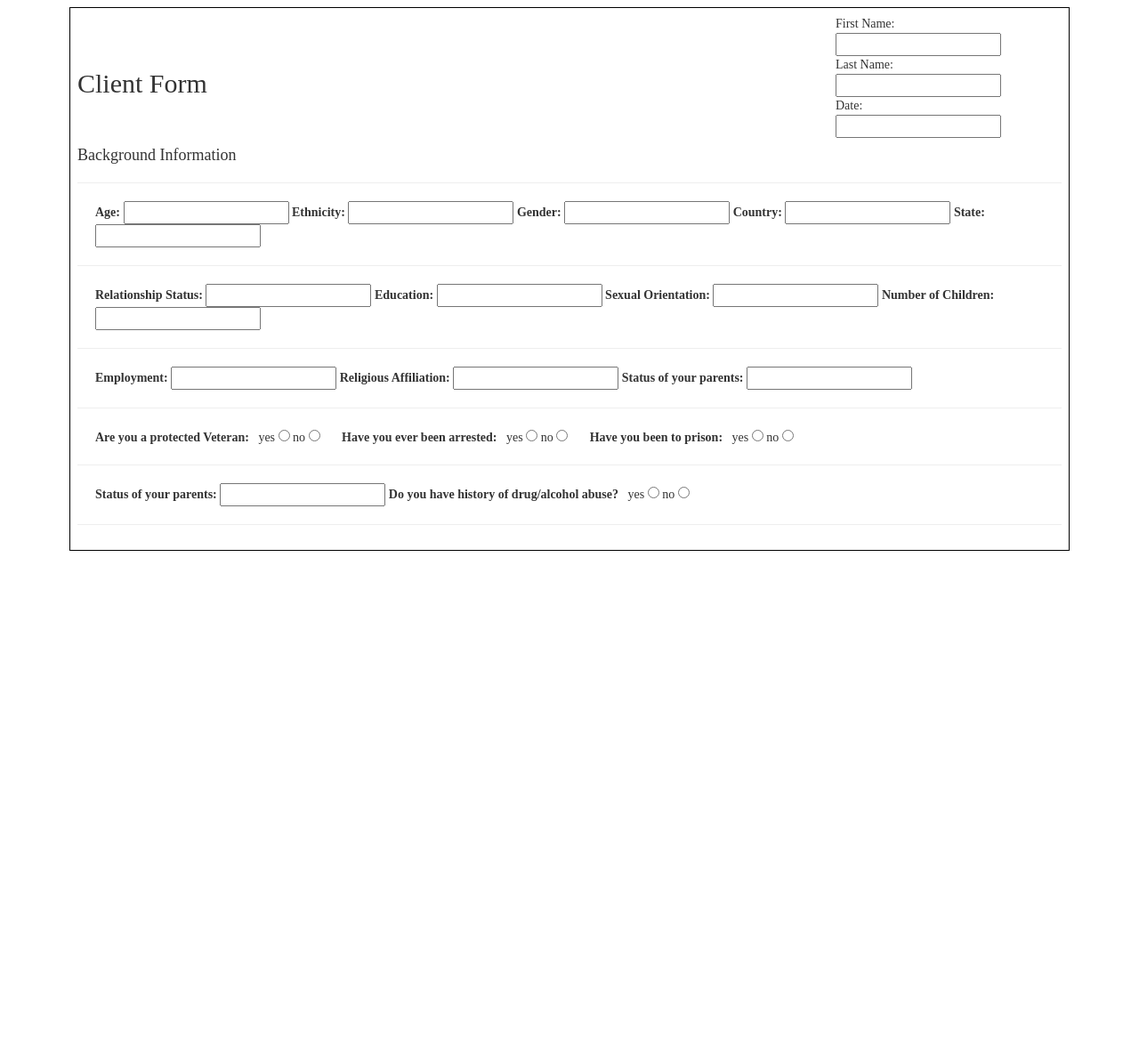
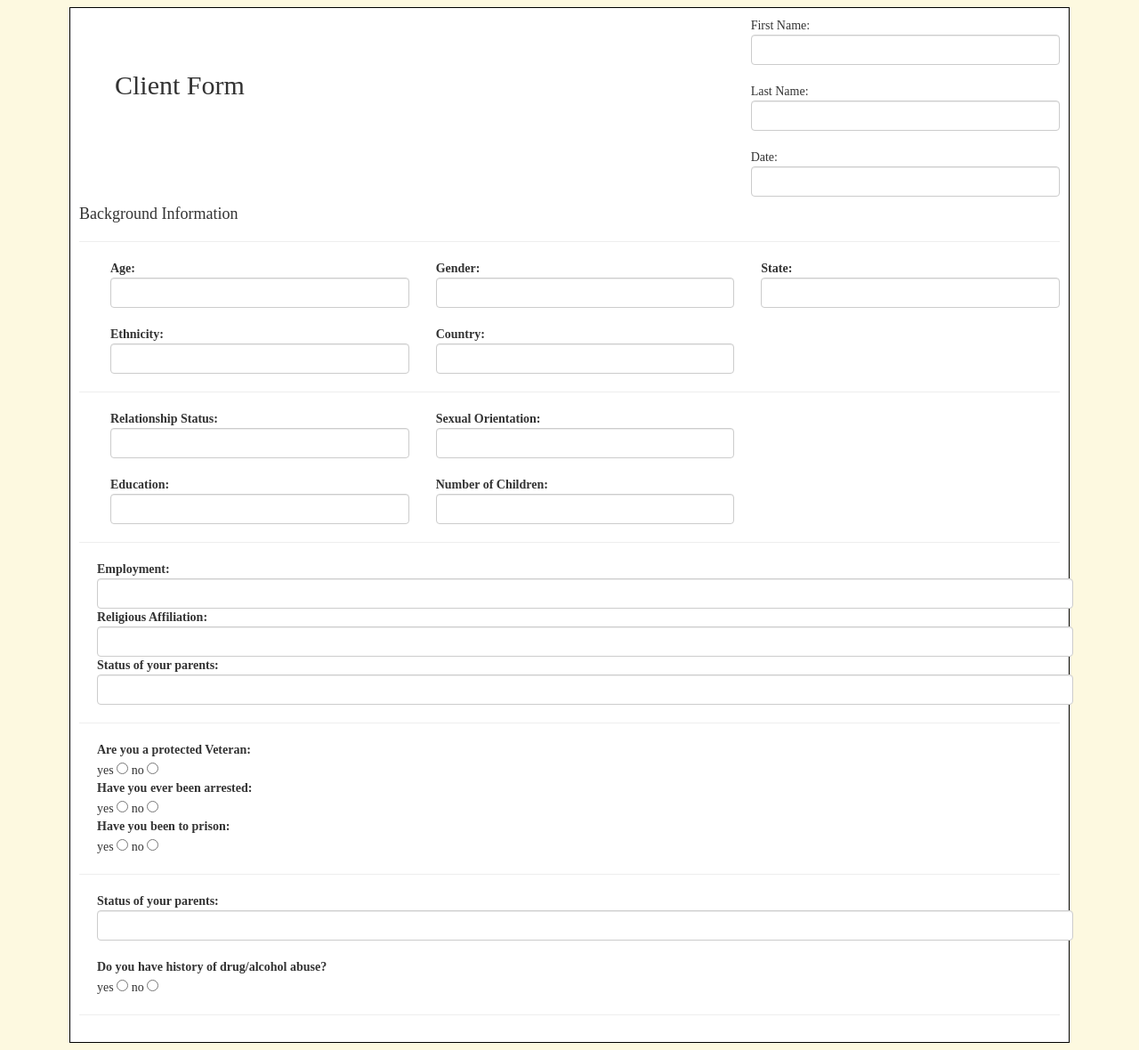
Before and after one commit to mnoster/P.O, a PHP site: page /pdf_form.html in a window 1280 px wide. Shown: the whole page at 89% size. Before the commit the page ends 619 px from the top, so only its background shows below. Run offline with PHP 8.4, Linux system fonts and the light colour scheme.

Commit message:
added in the new html form2

```diff
--- a/my_clients.php
+++ b/my_clients.php
@@ -58,7 +58,7 @@
                 <td>{{client.full_name}}</td>
                 <td>{{client.date_added}}</td>
                 <td>{{client.active}}</td>
-                <td>{{client.form}}</td>
+                <td><a ng-click="cc.getForm">{{client.form}}</a></td>
                 <td class="hidden-xs">
                     <button ng-click="cc.delete_user($index)" class="btn btn-danger">Delete</button>
                 </td>
--- a/pdf_form.css
+++ b/pdf_form.css
@@ -1,22 +1,25 @@
 /*-------pdf form---------*/
+body{
+    background-color: rgba(240, 206, 0, 0.12);
+}
 #title{
-    padding-top:40px;
+    padding:40px 0 0 40px;
     display: inline-block;
-}
-.date{
-    margin:15px 20px 0 0;
 }
 .date,.first-name,.last-name{
     float: right;
 }
 .pdf-form{
+
+
     font-family: "Times New Roman",'Helvetica';
 }
 .data{
     margin-left: 20px;
 }
 .wrapper{
+    background-color: white;
     border:1px solid black;
     margin:8px;
-    padding:8px;
+    padding:10px;
 }
--- a/pdf_form.html
+++ b/pdf_form.html
@@ -11,36 +11,49 @@
 <div class="container pdf-form">
     <div class="container-fluid wrapper">
     <div class="row">
-        <div class="col-xs-4">
+        <div class="col-xs-12 col-sm-4">
             <h2 id="title">Client Form</h2>
         </div>
-        <div class="col-xs-5"></div>
-        <div class="col-xs-3 specs">
-            First Name:<br> <input type="text"><br>
-            Last Name:<br> <input type="text"><br>
-            Date:<br> <input type="text">
+        <div class="col-xs-12 col-sm-4"></div>
+        <div class="col-xs-12 col-sm-4 specs">
+            First Name:<br> <input class="form-control" type="text"><br>
+            Last Name:<br> <input class="form-control" type="text"><br>
+            Date:<br> <input class="form-control" type="text">
         </div>
     </div>
     <h4>Background Information</h4>
     <hr>
     <div class="row data">
-        <strong> Age:</strong> <input type="text"> <strong> Ethnicity:</strong> <input type="text"> <strong> Gender:</strong> <input type="text"> <strong> Country:</strong> <input type="text"> <strong> State:</strong> <input type="text">
+        <div class="col-xs-12 col-sm-4"><strong> Age:</strong><br> <input class="form-control" type="text"><br> <strong> Ethnicity:</strong><br> <input class="form-control" type="text">
+        </div>
+        <div class="col-xs-12 col-sm-4">
+            <strong> Gender:</strong><br> <input class="form-control" type="text"><br> <strong> Country:</strong><br> <input class="form-control" type="text">
+        </div>
+        <div class="col-xs-12 col-sm-4">
+            <strong> State:</strong><br> <input class="form-control" type="text">
+        </div>
+
     </div>
     <hr>
     <div class="row data">
-        <strong> Relationship Status:</strong> <input type="text"> <strong> Education:</strong> <input type="text"> <strong> Sexual Orientation:</strong> <input type="text"> <strong> Number of Children:</strong> <input type="text">
+        <div class="col-xs-12 col-sm-4">
+            <strong> Relationship Status:</strong><br> <input class="form-control" type="text"><br> <strong> Education:</strong><br> <input class="form-control" type="text">
+        </div>
+        <div class="col-xs-12 col-sm-4">
+       <strong> Sexual Orientation:</strong><br> <input class="form-control" type="text"><br> <strong> Number of Children:</strong><br> <input class="form-control" type="text">
+        </div>
     </div>
     <hr>
     <div class="row data">
-        <strong> Employment:</strong> <input type="text"> <strong> Religious Affiliation:</strong> <input type="text"> <strong> Status of your parents:</strong> <input type="text">
+        <strong> Employment:</strong> <input class="form-control" type="text"> <strong> Religious Affiliation:</strong> <input class="form-control" type="text"> <strong> Status of your parents:</strong> <input class="form-control" type="text">
     </div>
     <hr>
     <div class="row data">
-        <strong> Are you a protected Veteran:</strong>  &nbsp  yes <input type="radio" name="veteran" value="yes">  no <input type="radio" name="veteran" value="no">  &nbsp &nbsp  &nbsp<strong> Have you ever been arrested:</strong> &nbsp yes <input type="radio" name="arrested" value="yes"> no <input type="radio" name="arrested" value="no"> &nbsp &nbsp  &nbsp <strong> Have you been to prison:</strong>  &nbsp yes <input type="radio" name="prison" value="yes"> no <input type="radio" name="prison" value="no">
+        <strong> Are you a protected Veteran:</strong><br>   yes <input type="radio" name="veteran" value="yes">  no <input type="radio" name="veteran" value="no"><br> <strong> Have you ever been arrested:</strong><br>yes <input type="radio" name="arrested" value="yes"> no <input type="radio" name="arrested" value="no"><br>  <strong> Have you been to prison:</strong><br>  yes <input type="radio" name="prison" value="yes"> no <input type="radio" name="prison" value="no">
     </div>
     <hr>
     <div class="row data">
-         <strong> Status of your parents:</strong> <input type="text"> <strong> Do you have history of drug/alcohol abuse?</strong>  &nbsp  yes <input type="radio" name="abuse" value="yes">  no <input type="radio" name="abuse" value="no">
+         <strong> Status of your parents:</strong><br> <input class="form-control" type="text"><br>  <strong> Do you have history of drug/alcohol abuse?</strong><br>   yes <input type="radio" name="abuse" value="yes">  no <input type="radio" name="abuse" value="no">
     </div>
     <hr>
     </div>
```
